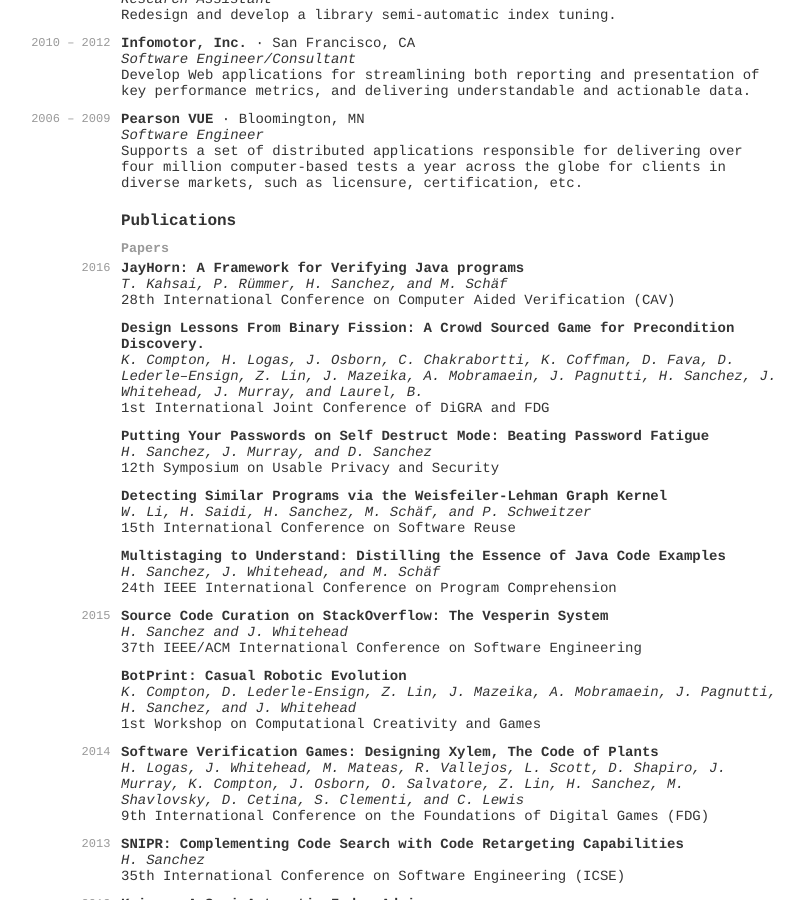
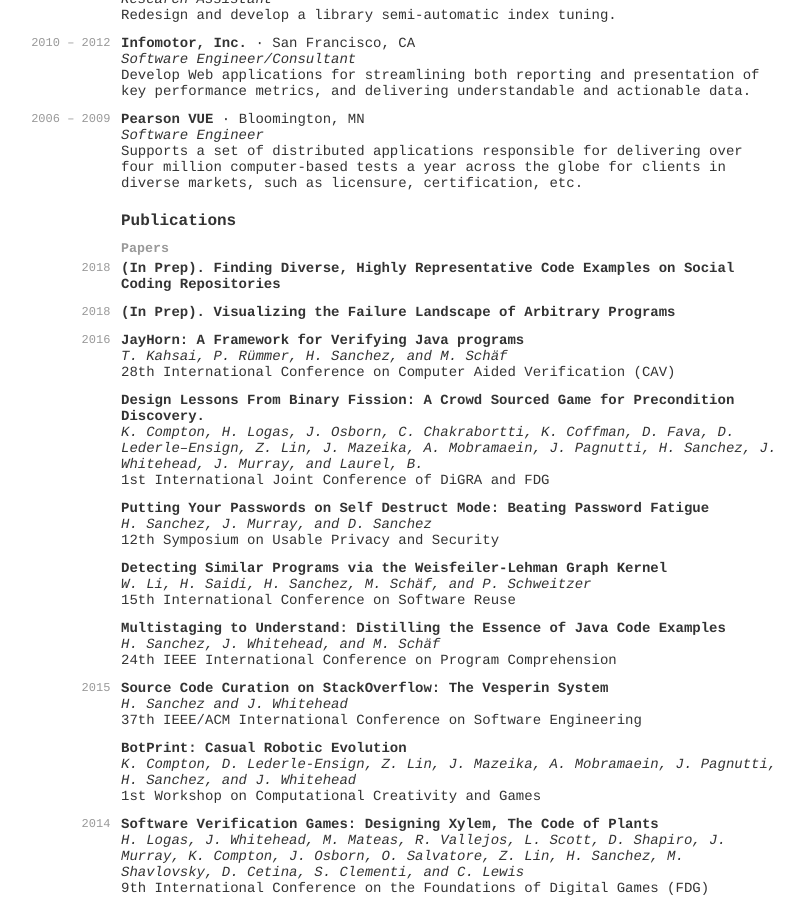
Before and after one commit to hsanchez/hsanchez.github.io, a Jekyll site: the page built from posts/notes/_posts/2017-02-01-cv.md, in a window 1280 px wide and 900 px high, scrolled down 854 px. Shown: the whole window, without its empty margins (189-993 px from the left). Built offline with Jekyll 4.4.1, drawn with Linux system fonts in a browser that asks for light colours.

Commit message:
adds in prep papers

```diff
--- a/posts/notes/_posts/2017-02-01-cv.md
+++ b/posts/notes/_posts/2017-02-01-cv.md
@@ -112,6 +112,21 @@
 			<div class="heading">Publications</div>
 
 			<div class="subheading">Papers</div>
+
+			<div class="entry">
+				<div class="year">2018</div>
+				<div class="item">
+					<span class="bold">(In Prep). Finding Diverse, Highly Representative Code Examples
+						on Social Coding Repositories</span><br />
+				</div>
+			</div>
+
+			<div class="entry">
+				<div class="year">2018</div>
+				<div class="item">
+					<span class="bold">(In Prep). Visualizing the Failure Landscape of Arbitrary Programs</span><br />
+				</div>
+			</div>
 
 			<div class="entry">
 				<div class="year">2016</div>
```
